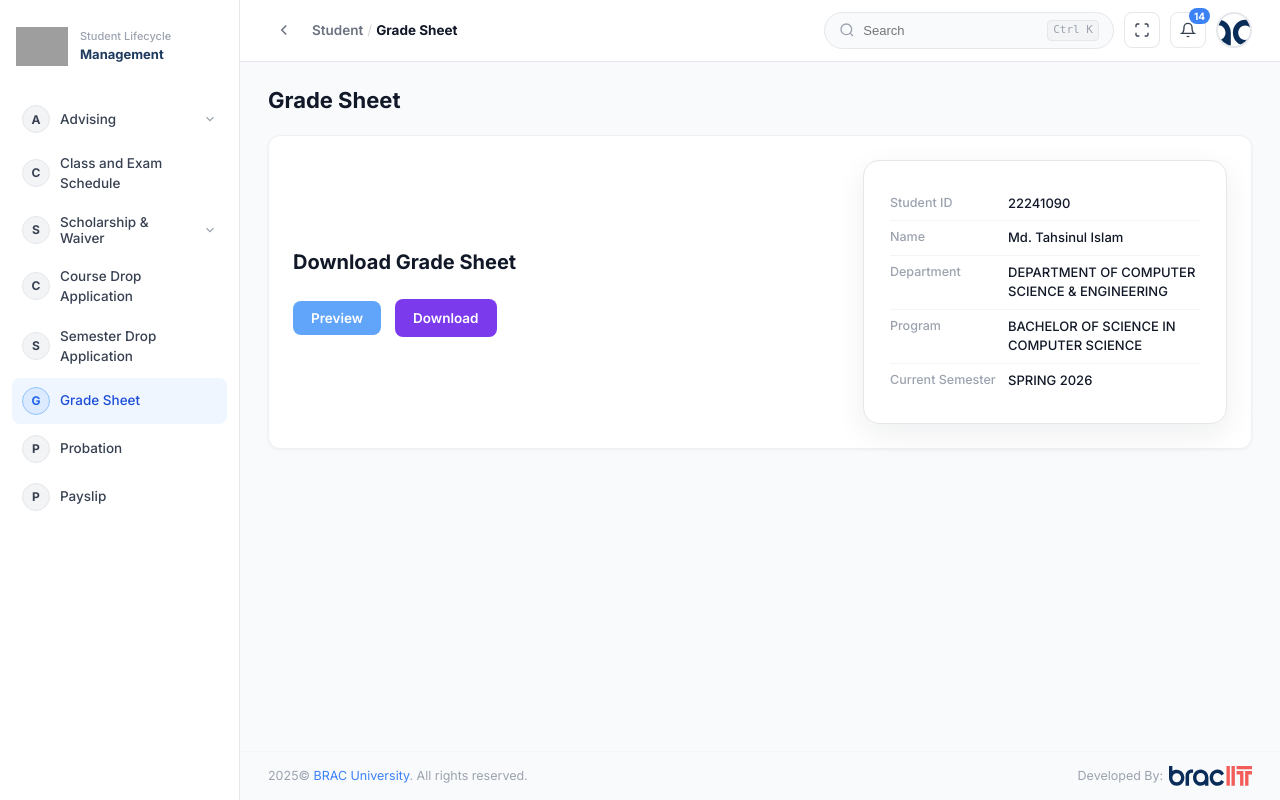
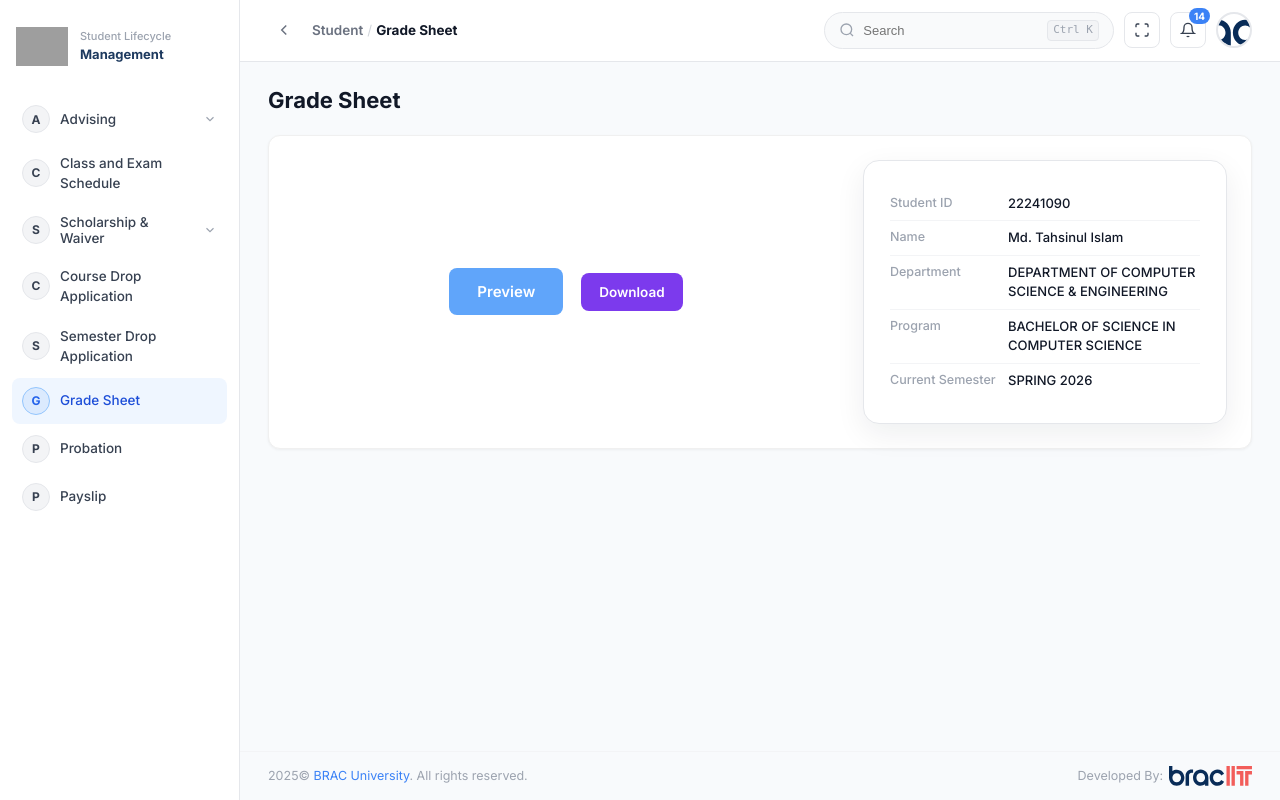
Before and after one commit to tans6765-free/connect.bracu.ac.bd, a Flask app: page /student/grade-sheet in a window 1280 px wide. Run offline with Flask 3, Linux system fonts and the light colour scheme; the visitor is signed in with stand-in values (Sample User, id 1); grey boxes are pictures that could not be loaded.

Commit message:
fix: center grade sheet buttons and enable preview modal

```diff
--- a/static/css/style.css
+++ b/static/css/style.css
@@ -1090,18 +1090,28 @@ button { font-family: inherit; cursor: pointer; }
   align-items: center;
 }
 
-.section-header {
-  font-size: 20px;
-  font-weight: 700;
-  color: #111827;
-  margin-bottom: 22px;
+.grade-sheet-main {
+  display: flex;
+  justify-content: center;
+  align-items: center;
 }
 
 .grade-sheet-actions {
   display: flex;
-  align-items: center;
-  gap: 14px;
+  justify-content: center;
+  align-items: center;
+  gap: 18px;
   flex-wrap: wrap;
+}
+
+.grade-sheet-actions.centered {
+  width: 100%;
+}
+
+.primary-btn-lg,
+.secondary-btn-lg {
+  padding: 14px 28px;
+  font-size: 15px;
 }
 
 .secondary-btn {
@@ -1119,6 +1129,18 @@ button { font-family: inherit; cursor: pointer; }
 }
 
 .secondary-btn:hover { background: #6d28d9; }
+
+.grade-sheet-info-card {
+  background: #ffffff;
+  border: 1px solid #e5e7eb;
+  border-radius: 16px;
+  padding: 26px;
+  box-shadow: 0 10px 30px rgba(15, 23, 42, 0.07);
+}
+
+@media (max-width: 900px) {
+  .grade-sheet-grid { grid-template-columns: 1fr; }
+}
 
 .grade-sheet-info-card {
   background: #ffffff;
--- a/templates/page.html
+++ b/templates/page.html
@@ -331,20 +331,6 @@ function handleCourseDrop() {
   if (!reason) { alert('Please select a reason type.'); return; }
   alert('Course drop application submitted successfully!');
 }
-function openGradePreview() {
-  const modal = document.getElementById('gradePreviewModal');
-  const iframe = document.getElementById('gradePreviewIframe');
-  iframe.src = '/static/grade_sheet.pdf';
-  modal.classList.add('open');
-  document.body.style.overflow = 'hidden';
-}
-function closeGradePreview() {
-  const modal = document.getElementById('gradePreviewModal');
-  const iframe = document.getElementById('gradePreviewIframe');
-  modal.classList.remove('open');
-  iframe.src = '';
-  document.body.style.overflow = '';
-}
 </script>
 
 {# ══════════ SEMESTER DROP ══════════ #}
@@ -389,10 +375,9 @@ function closeGradePreview() {
 <div class="card full-card grade-sheet-card">
   <div class="grade-sheet-grid">
     <div class="grade-sheet-main">
-      <div class="section-header">Download Grade Sheet</div>
-      <div class="grade-sheet-actions">
-        <button class="primary-btn" type="button" onclick="openGradePreview()">Preview</button>
-        <a class="secondary-btn" href="/static/grade_sheet.pdf" download>Download</a>
+      <div class="grade-sheet-actions centered">
+        <button class="primary-btn primary-btn-lg" type="button" onclick="openGradePreview()">Preview</button>
+        <a class="secondary-btn secondary-btn-lg" href="/static/grade_sheet.pdf" download>Download</a>
       </div>
     </div>
     <div class="grade-sheet-info-card">
@@ -601,4 +586,24 @@ function switchTab(btn, panelId) {
 </div>
 {% endif %}
 
+<script>
+function openGradePreview() {
+  const modal = document.getElementById('gradePreviewModal');
+  const iframe = document.getElementById('gradePreviewIframe');
+  if (!modal || !iframe) return;
+  iframe.src = '/static/grade_sheet.pdf';
+  modal.classList.add('open');
+  document.body.style.overflow = 'hidden';
+}
+
+function closeGradePreview() {
+  const modal = document.getElementById('gradePreviewModal');
+  const iframe = document.getElementById('gradePreviewIframe');
+  if (!modal || !iframe) return;
+  modal.classList.remove('open');
+  iframe.src = '';
+  document.body.style.overflow = '';
+}
+</script>
+
 {% endblock %}
```
